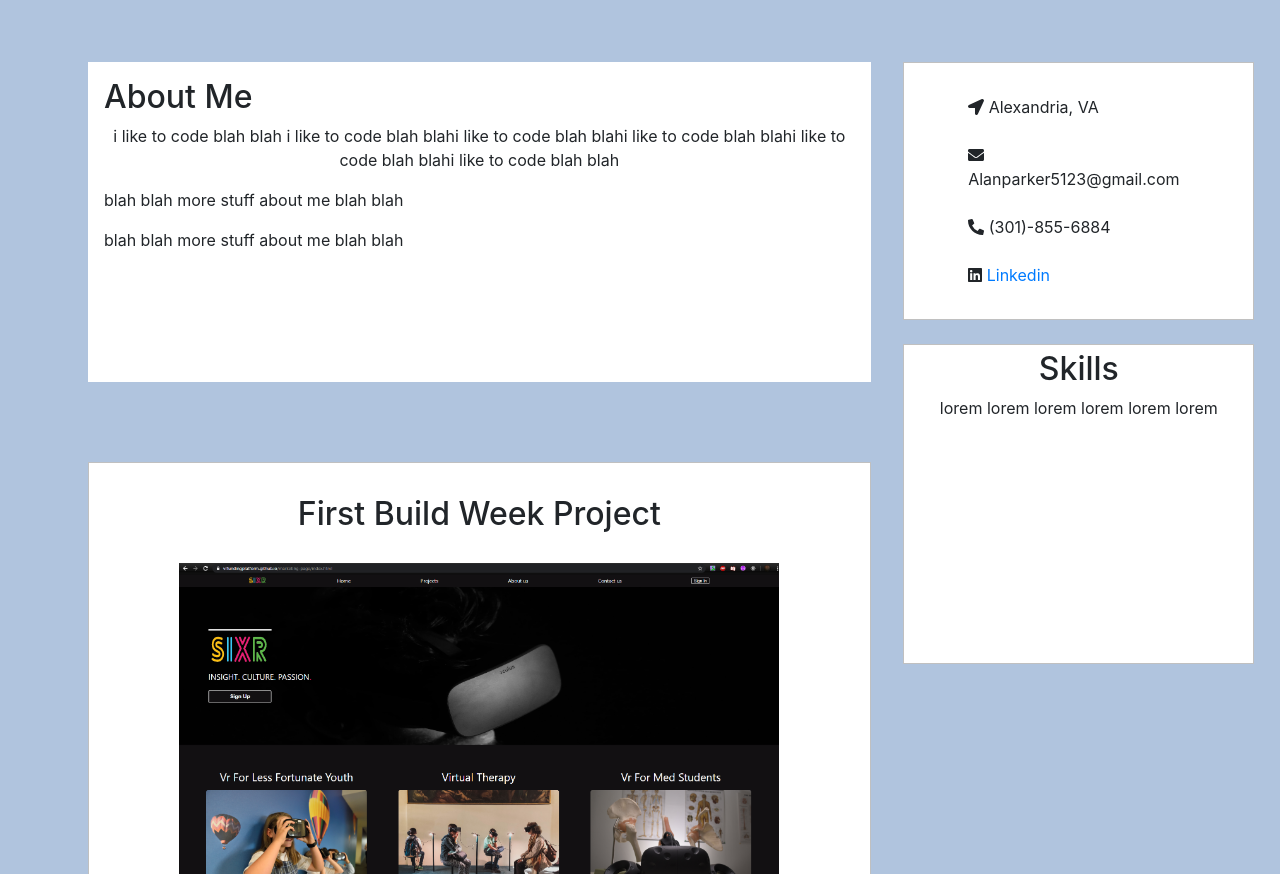
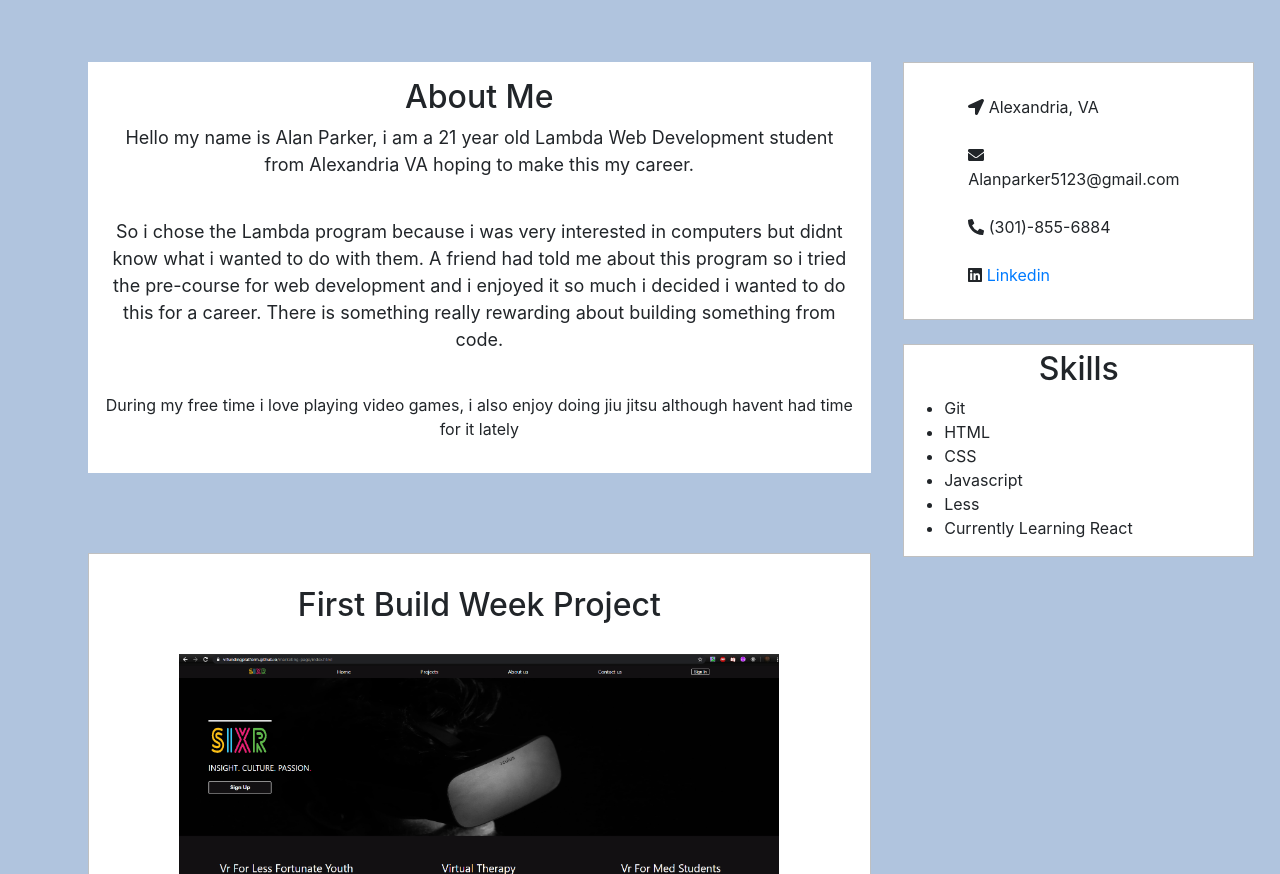
Before and after one commit to alan5123/portfolio, a React (Create React App) app: page / in a window 1280 px wide. Shown: the part 465-1339 px from the top of the page. Built offline with nearby package versions, Linux system fonts and the light colour scheme.

Commit message:
finished for the night

```diff
--- a/src/components/Header.js
+++ b/src/components/Header.js
@@ -53,7 +53,7 @@ const Header = (props) => {
         <JumboHeaderTwo fluid>
         <Picture src={Alan} alt="Alan" />
         <Text>
-          <TextName className="display-3">Alan G Parker</TextName>
+          <TextName className="display-3">Alan Parker Jr</TextName>
           <TextOne className="lead">Web Developer</TextOne>
           </Text>
         </JumboHeaderTwo>
--- a/src/components/Main.js
+++ b/src/components/Main.js
@@ -29,7 +29,7 @@ background-color:white;
 const FirstColumn = styled.div `
 width:70%;
 text-align:center;
-height:20rem;
+
 
 margin-left:8px
 
@@ -39,10 +39,8 @@ const Skills = styled.div `
 border: solid silver 1.7px;
 margin-top:1.5rem;
 
-height:20rem;
-display: flex;
-flex-direction:column;
-align-items:center;
+
+
 padding-top:5px;
 
 background-color:white;
@@ -50,12 +48,12 @@ background-color:white;
 
 
 const AboutText =styled.div `
-display: flex;
+
 flex-direction:column;
 justify-content:flex-start;
 align-items:flex-start;
 
-height:20rem;
+
 margin-left:5rem;
 padding:1rem;
 width:90%;
@@ -84,6 +82,16 @@ margin:3% 0;
 
 `
 
+const P = styled.p `
+font-size:18px;
+
+`
+
+const CenterText = styled.h2 `
+text-align:center;
+`
+
+
 
 const Main = (props) => {
     return (
@@ -91,10 +99,11 @@ const Main = (props) => {
       <FirstColumn className = 'FirstColumn'>
      <AboutText className = 'About'>
         <h2>About Me</h2>
-        <p>i like to code blah blah i like to code blah blahi like to code blah blahi like to code blah blahi like to code blah blahi like to code blah blah</p>
-
-        <p>blah blah more stuff about me blah blah</p>
-        <p>blah blah more stuff about me blah blah</p>
+        <P>Hello my name is Alan Parker, i am a 21 year old Lambda Web Development student from Alexandria VA hoping to make this my career.</P>
+<br></br>
+        <P>So i chose the Lambda program because i was very interested in computers but didnt know what i wanted to do with them. A friend had told me about this program so i tried the pre-course for web development and i enjoyed it so much i decided i wanted to do this for a career. There is something really rewarding about building something from code.</P>
+        <br></br>
+        <p>During my free time i love playing video games, i also enjoy doing jiu jitsu although havent had time for it lately</p>
      </AboutText>
 
         <VrDiv>
@@ -130,8 +139,16 @@ const Main = (props) => {
              </ContactDiv>
 
              <Skills className = 'Skills'>
-                <h2> Skills </h2>
-<p>lorem lorem lorem lorem lorem lorem</p>
+                <CenterText> Skills </CenterText>
+<ul>
+    <li>Git</li>
+    <li>HTML</li >
+    <li>CSS</li>
+    <li>Javascript</li>
+    <li>Less</li>
+
+    <li>Currently Learning React</li>
+</ul>
 
              </Skills>
 
```
